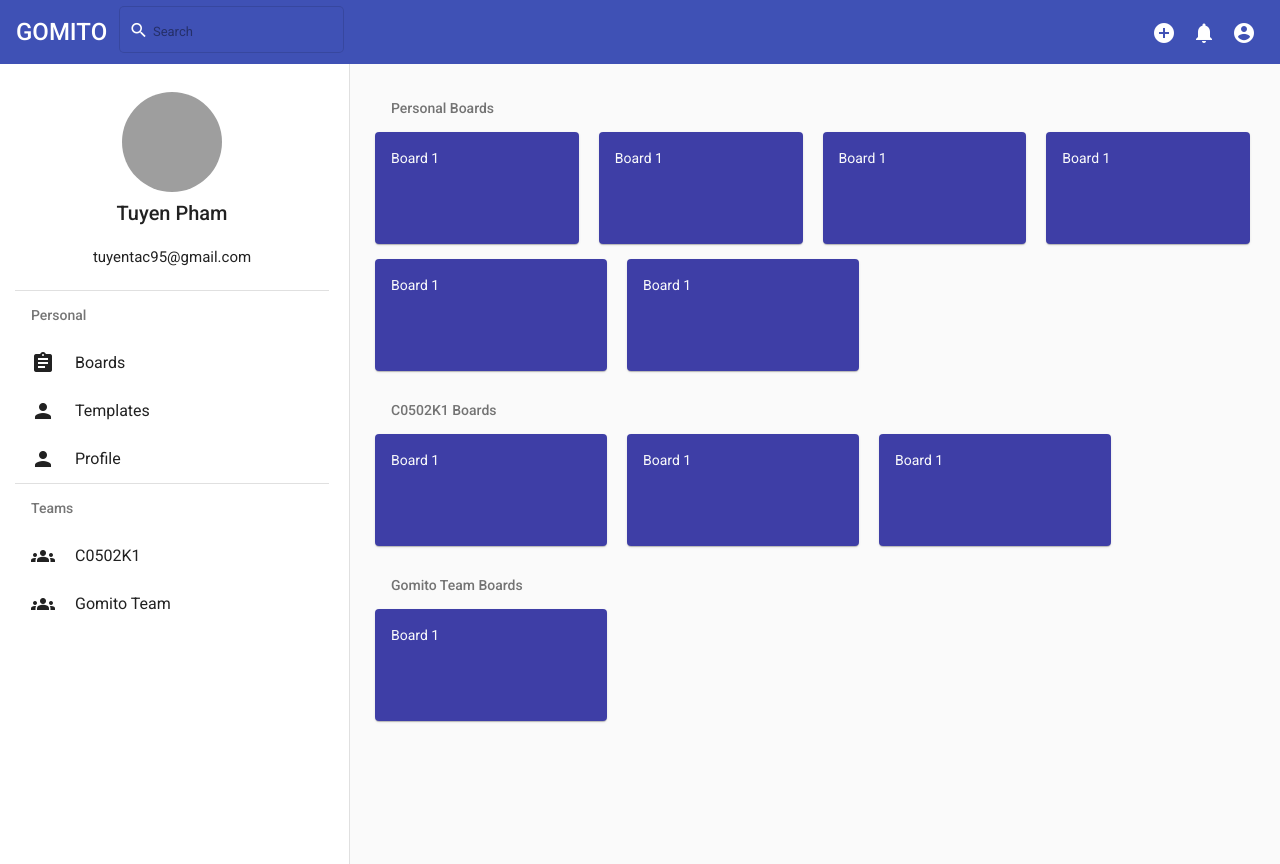
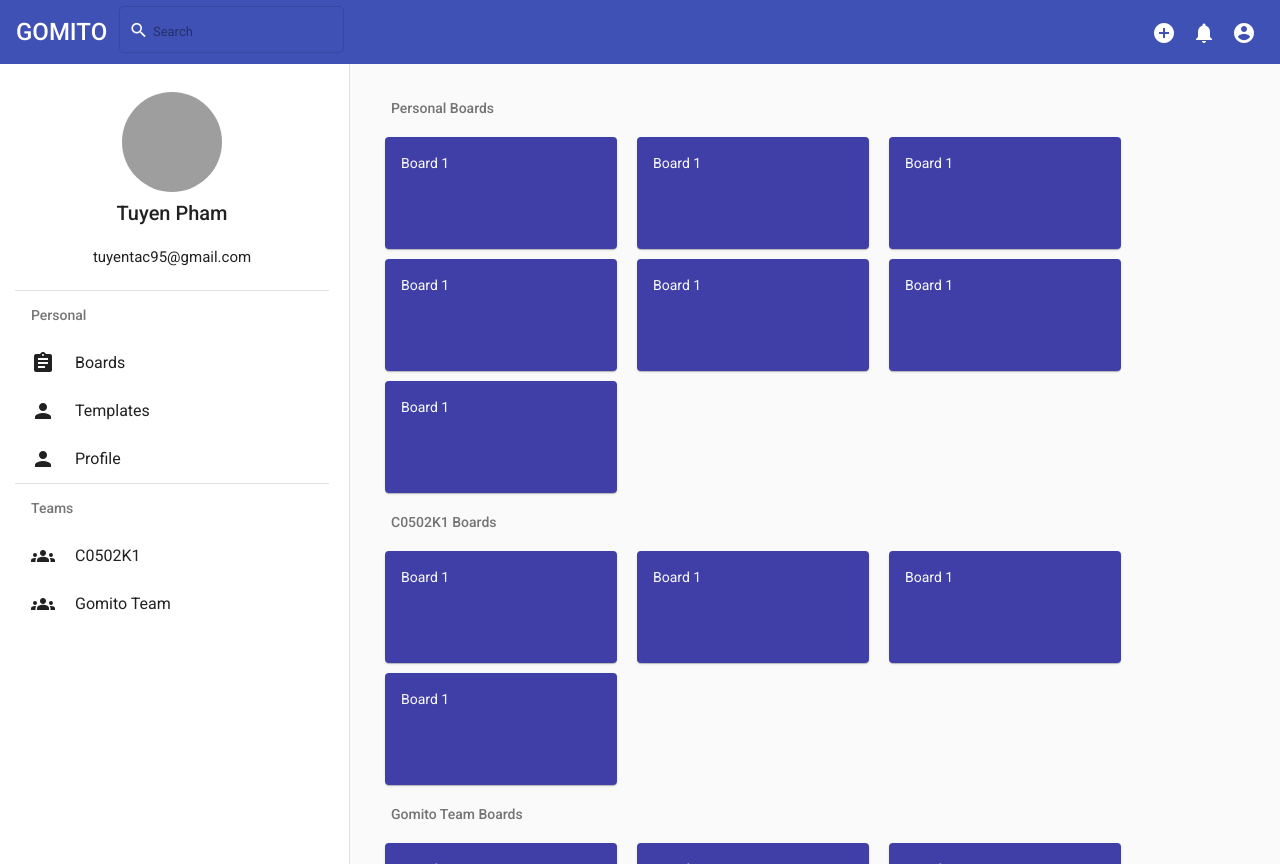
Before and after one commit to tuyentac95/gomito-frontend, an Angular app: page /dashboard in a window 1280 px wide. Built offline with nearby package versions, Linux system fonts and the light colour scheme; grey boxes are pictures that could not be loaded.

Commit message:
thêm form tạo mới board

```diff
--- a/angular.json
+++ b/angular.json
@@ -1,4 +1,4 @@
-{
+ {
   "$schema": "./node_modules/@angular/cli/lib/config/schema.json",
   "version": 1,
   "newProjectRoot": "projects",
--- /dev/null
+++ b/src/app/board/board.service.ts
@@ -0,0 +1,15 @@
+import { Injectable } from '@angular/core';
+import {BoardModel} from '../shared/board-create/board-model';
+
+@Injectable({
+  providedIn: 'root'
+})
+export class BoardService {
+
+  constructor() { }
+
+  // tslint:disable-next-line:typedef
+  createBoard(newBoard: BoardModel) {
+    console.log(newBoard);
+  }
+}
--- a/src/app/dashboard/components/main/main.component.css
+++ b/src/app/dashboard/components/main/main.component.css
@@ -14,3 +14,8 @@ mat-card {
   color: #FAFBFC;
   margin-bottom: 15px;
 }
+
+mat-card {
+  float: left;
+  margin: 5px 10px;
+}
--- a/src/app/dashboard/components/main/main.component.html
+++ b/src/app/dashboard/components/main/main.component.html
@@ -1,25 +1,31 @@
-<mat-list>
+<mat-list fxLayout="column">
   <div mat-subheader>Personal Boards</div>
-  <div fxLayout="row" fxLayoutAlign="flex-begin" fxLayoutGap="20px">
+  <div class="show-boards">
+    <mat-card>Board 1</mat-card>
+    <mat-card>Board 1</mat-card>
+    <mat-card>Board 1</mat-card>
     <mat-card>Board 1</mat-card>
     <mat-card>Board 1</mat-card>
     <mat-card>Board 1</mat-card>
     <mat-card>Board 1</mat-card>
   </div>
-  <div fxLayout="row" fxLayoutAlign="flex-begin" fxLayoutGap="20px">
-    <mat-card>Board 1</mat-card>
-    <mat-card>Board 1</mat-card>
-  </div>
+<!--  <div fxLayout="row" fxLayoutAlign="flex-begin" fxLayoutGap="20px">-->
+<!--    <mat-card>Board 1</mat-card>-->
+<!--    <mat-card>Board 1</mat-card>-->
+<!--  </div>-->
 
   <div mat-subheader>C0502K1 Boards</div>
-  <div fxLayout="row" fxLayoutAlign="flex-begin" fxLayoutGap="20px">
+  <div class="show-boards">
+    <mat-card>Board 1</mat-card>
     <mat-card>Board 1</mat-card>
     <mat-card>Board 1</mat-card>
     <mat-card>Board 1</mat-card>
   </div>
 
   <div mat-subheader>Gomito Team Boards</div>
-  <div fxLayout="row" fxLayoutAlign="flex-begin" fxLayoutGap="20px">
+  <div class="show-boards">
+    <mat-card>Board 1</mat-card>
+    <mat-card>Board 1</mat-card>
     <mat-card>Board 1</mat-card>
   </div>
 
--- /dev/null
+++ b/src/app/shared/board-create/board-create.component.css
@@ -0,0 +1,7 @@
+mat-form-field {
+  width: 90%;
+}
+
+button {
+  margin-right: 45px;
+}
--- /dev/null
+++ b/src/app/shared/board-create/board-create.component.html
@@ -0,0 +1,10 @@
+<mat-form-field appearance="standard">
+  <mat-label>Board name: </mat-label>
+  <input matInput placeholder="Placeholder" [(ngModel)]="boardName">
+  <mat-icon matSuffix>assignment</mat-icon>
+</mat-form-field>
+<mat-form-field appearance="standard">
+  <mat-label>Description: </mat-label>
+  <textarea matInput rows="2"></textarea>
+</mat-form-field>
+<div fxLayoutAlign="flex-end"><button mat-raised-button color="primary" (click)="createBoard()">Create</button></div>
--- /dev/null
+++ b/src/app/shared/board-create/board-create.component.ts
@@ -0,0 +1,29 @@
+import { Component, OnInit } from '@angular/core';
+import {MatDialogRef} from '@angular/material/dialog';
+import {BoardModel} from './board-model';
+import {BoardService} from '../../board/board.service';
+
+@Component({
+  selector: 'app-board-create',
+  templateUrl: './board-create.component.html',
+  styleUrls: ['./board-create.component.css']
+})
+export class BoardCreateComponent implements OnInit {
+  boardName: string;
+  newBoard: BoardModel;
+
+  constructor(public dialogRef: MatDialogRef<BoardCreateComponent>,
+              private boardService: BoardService) { }
+
+  ngOnInit(): void {
+    this.boardName = '';
+    this.newBoard = new BoardModel();
+  }
+
+  // tslint:disable-next-line:typedef
+  createBoard() {
+    this.newBoard.name = this.boardName;
+    this.boardService.createBoard(this.newBoard);
+    this.dialogRef.close();
+  }
+}
--- /dev/null
+++ b/src/app/shared/board-create/board-model.ts
@@ -0,0 +1,3 @@
+export class BoardModel {
+  name: string;
+}
--- a/src/app/shared/header/header.component.html
+++ b/src/app/shared/header/header.component.html
@@ -11,7 +11,7 @@
       <ul fxLayout="row">
         <li>
           <button mat-icon-button>
-            <mat-icon>add_circle</mat-icon>
+            <mat-icon (click)="openCreateForm()">add_circle</mat-icon>
           </button>
         </li>
         <li>
--- a/src/app/shared/header/header.component.ts
+++ b/src/app/shared/header/header.component.ts
@@ -1,4 +1,6 @@
 import { Component, OnInit } from '@angular/core';
+import {MatDialog} from '@angular/material/dialog';
+import {BoardCreateComponent} from '../board-create/board-create.component';
 
 @Component({
   selector: 'app-header',
@@ -7,9 +9,14 @@ import { Component, OnInit } from '@angular/core';
 })
 export class HeaderComponent implements OnInit {
 
-  constructor() { }
+  constructor(public createForm: MatDialog) { }
 
   ngOnInit(): void {
   }
 
+  openCreateForm(): void {
+    const dialogRef = this.createForm.open(BoardCreateComponent, {
+      width: '500px'
+    });
+  }
 }
```
Also changed, not shown: src/app/shared/shared.module.ts (+8 -2 lines), 2 other files (tests, documents, lock files or other folders).
